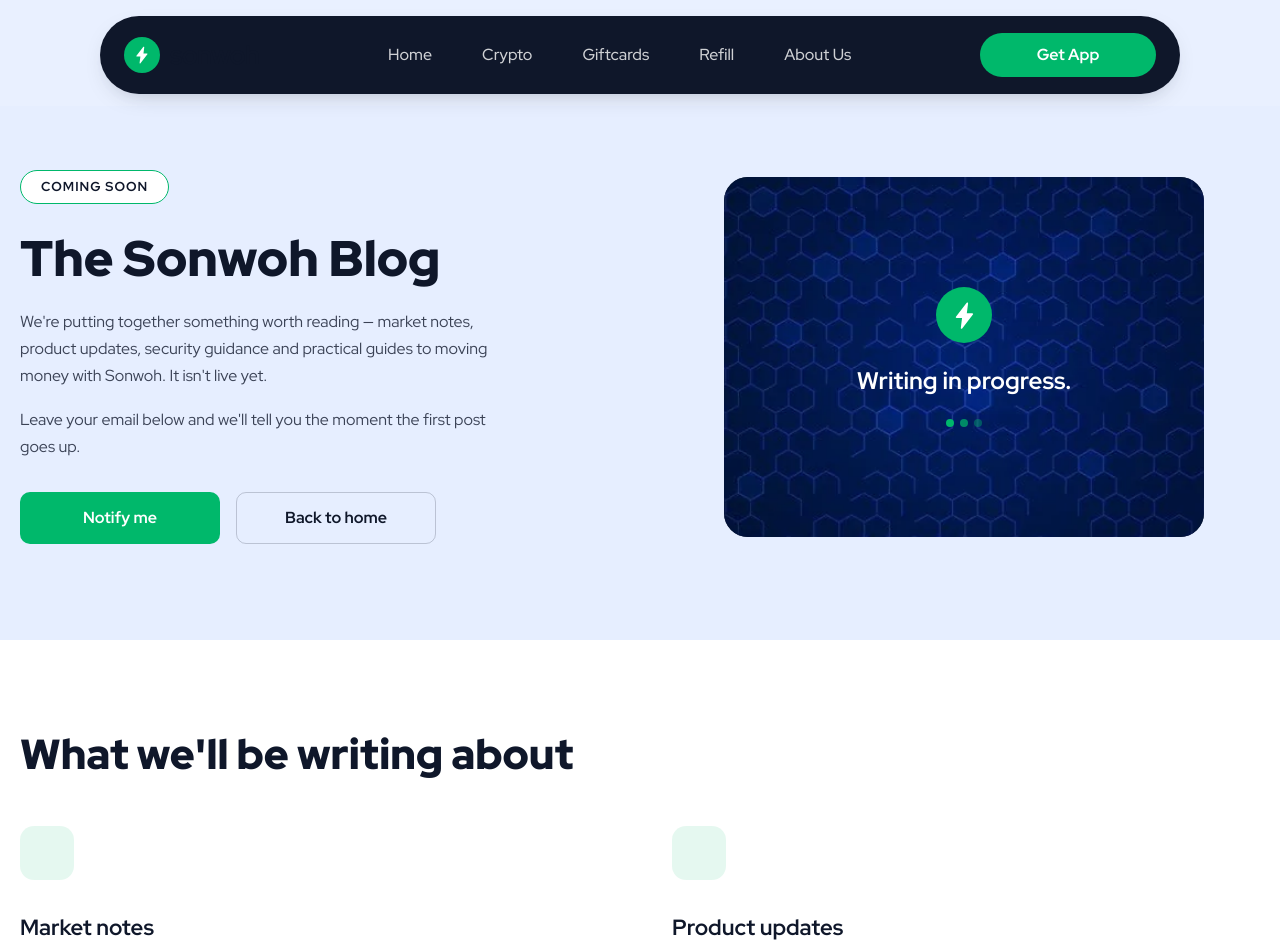
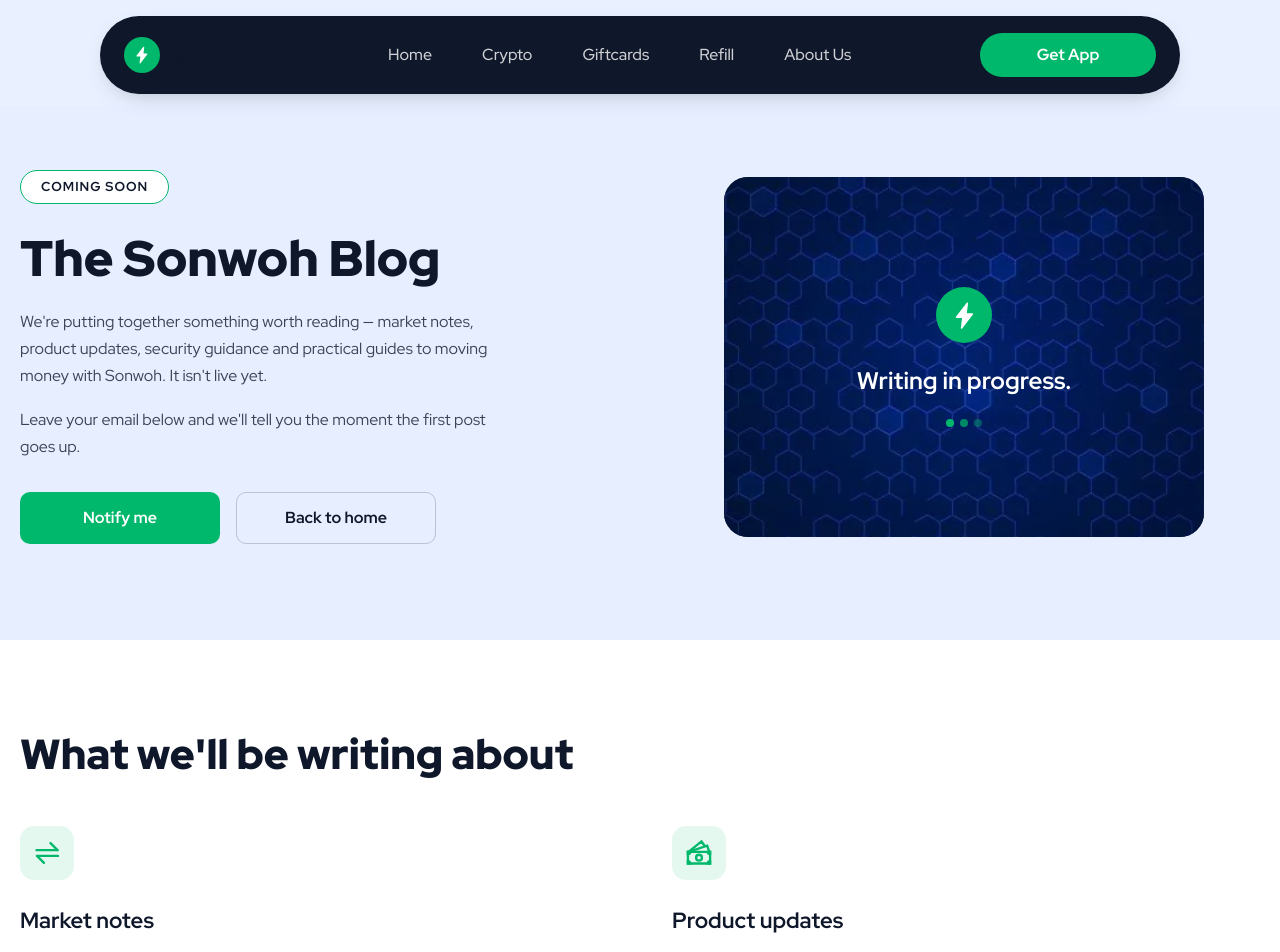
Before and after one commit to Lonepay/sonwoh, a Next.js app: page /blog in a window 1280 px wide. Shown: the top 952 px of the page. Built offline with nearby package versions, Linux system fonts and the light colour scheme.

Commit message:
blog page

```diff
--- a/src/app/blog/page.tsx
+++ b/src/app/blog/page.tsx
@@ -15,22 +15,22 @@
   {
     title: "Market notes",
     body: "Plain-language reads on what moved the assets you hold, without the hype or the price predictions.",
-    icon: "exchange",
+    icon: "icon-park:switch",
   },
   {
     title: "Product updates",
     body: "New assets, new billers and new features — what shipped, why we built it, and how to use it.",
-    icon: "bolt",
+    icon: "tdesign:money",
   },
   {
     title: "Staying safe",
     body: "How the common scams actually work, and the habits that keep your account and your funds out of reach.",
-    icon: "shield",
+    icon: "mdi:secure-outline",
   },
   {
     title: "Practical guides",
     body: "Walkthroughs for trading, cashing out a gift card, and paying bills — written for first-timers.",
-    icon: "support",
+    icon: "fluent:person-support-28-regular",
   },
 ];
 
```
